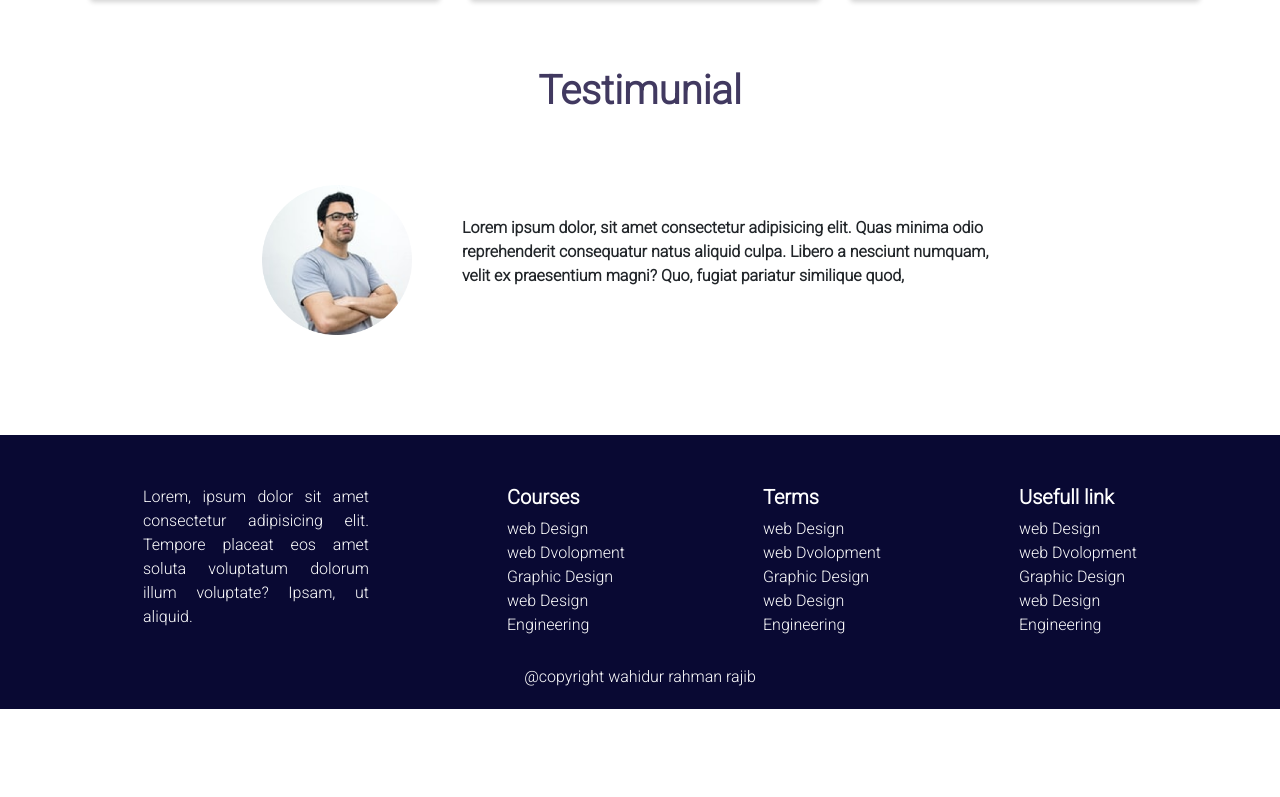
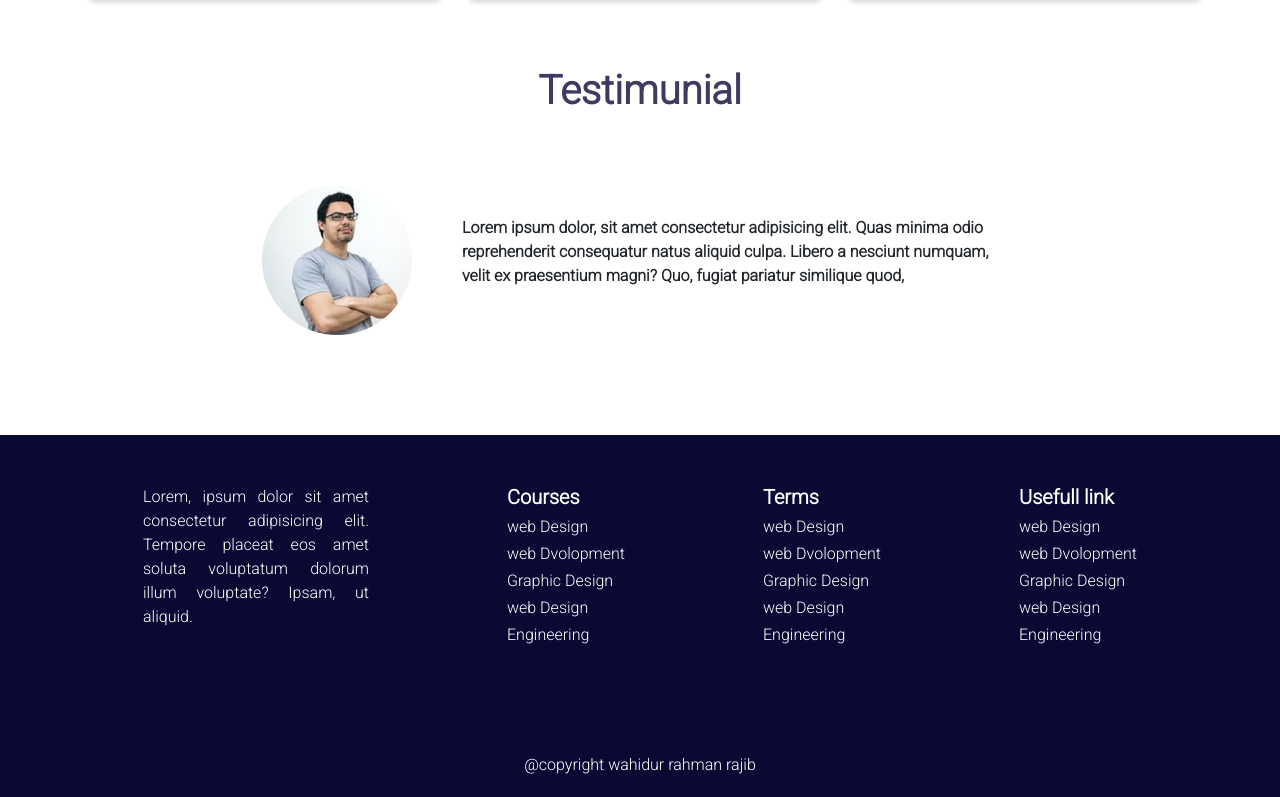
Before and after one commit to wahidurrajib/E-School-Learning, a plain HTML site: page index.html in a window 1280 px wide. Shown: the part 1450-2247 px from the top of the page. Before the commit the page ends 2159 px from the top, so only its background shows below. Drawn offline with nearby package versions, Linux system fonts and the light colour scheme.

Commit message:
mutamuti

```diff
--- a/index.html
+++ b/index.html
@@ -175,11 +175,11 @@
             <div class="col-md-3 d-flex align-items-end flex-column text-justify">
               <div>
                 <h5 class="font-weight-bold">Courses</h5>
-               <div>web Design</div>
-               <div>web Dvolopment</div>
-               <div>Graphic Design</div>
-               <div>web Design</div>
-               <div>Engineering</div>
+               <h6>web Design</h6>
+               <h6>web Dvolopment</h6>
+               <h6>Graphic Design</h6>
+               <h6>web Design</h6>
+               <h6>Engineering</h6>
             </div>
 
 
@@ -187,22 +187,22 @@
             <div class="col-md-3 d-flex align-items-end flex-column text-justify">
               <div>
                 <h5 class="font-weight-bold">Terms</h5>
-                <div>web Design</div>
-                <div>web Dvolopment</div>
-                <div>Graphic Design</div>
-                <div>web Design</div>
-                <div>Engineering</div>
+                <h6>web Design</h6>
+                <h6>web Dvolopment</h6>
+                <h6>Graphic Design</h6>
+                <h6>web Design</h6>
+                <h6>Engineering</h6>
               </div>
 
             </div>
             <div class="col-md-3 d-flex align-items-end flex-column text-justify">
               <div>
                 <h5 class="font-weight-bold">Usefull link</h5>
-                <div>web Design</div>
-                <div>web Dvolopment</div>
-                <div>Graphic Design</div>
-                <div>web Design</div>
-                <div>Engineering</div>
+                <h6>web Design</h6>
+                <h6>web Dvolopment</h6>
+                <h6>Graphic Design</h6>
+                <h6>web Design</h6>
+                <h6>Engineering</h6>
               </div>
 
 
--- a/style.css
+++ b/style.css
@@ -92,5 +92,5 @@ body{
     margin: 0px auto;
 }
 .end{
-    padding: 20px 0px 20px 0px;
+    padding: 100px 0px 20px 0px;
 }
```
